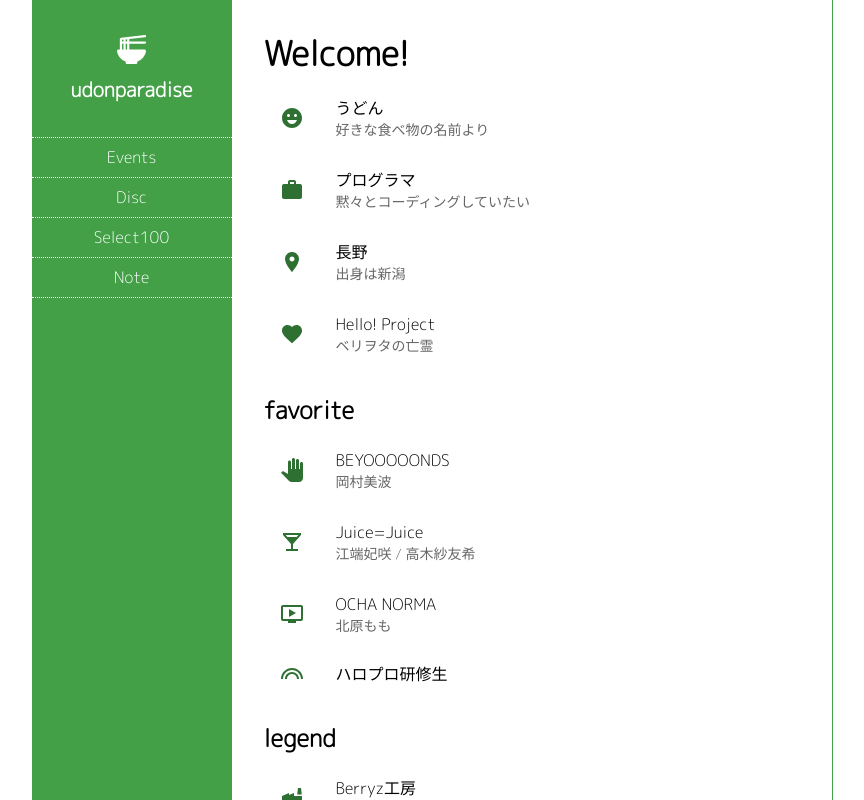
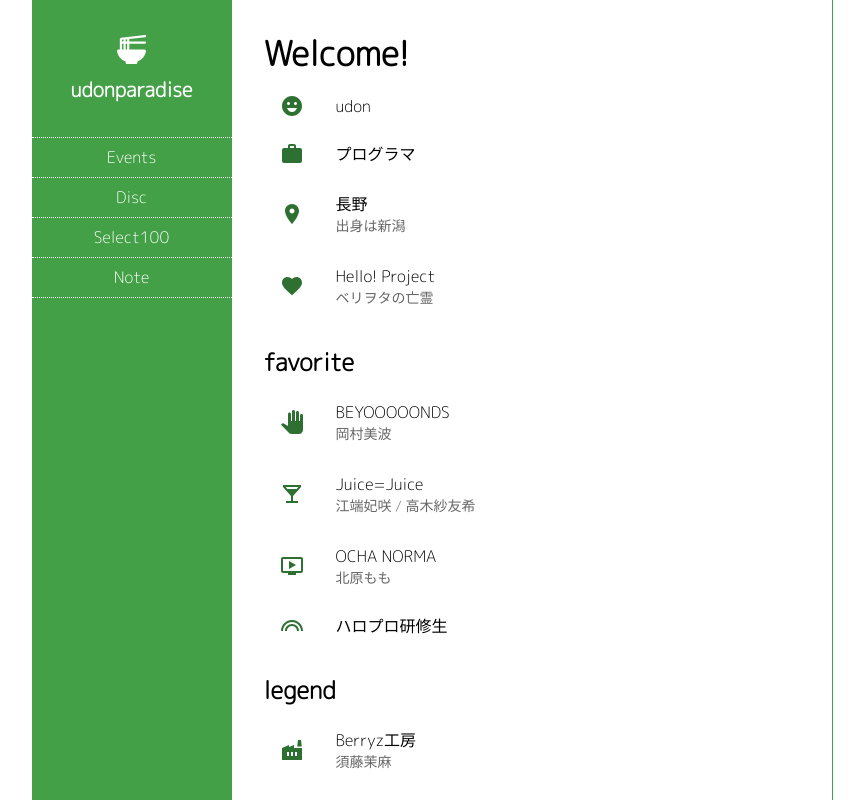
Before and after one commit to udonparadise/home, a React (Create React App) app: page / in a window 1280 px wide. Shown: the whole page, without its empty margins (208-1072 px from the left). Built offline with nearby package versions, Linux system fonts and the light colour scheme.

Commit message:
fix Note and Update profile

```diff
--- a/package.json
+++ b/package.json
@@ -21,7 +21,7 @@
     "react-icons": "^4.3.1",
     "react-router-dom": "^6.2.1",
     "react-scripts": "5.0.0",
-    "react-twitter-widgets": "^1.10.0",
+    "react-twitter-embed": "^4.0.4",
     "typescript": "^4.5.5",
     "web-vitals": "^2.1.4"
   },
--- a/src/pages/note/Note.tsx
+++ b/src/pages/note/Note.tsx
@@ -1,19 +1,14 @@
 import Layout from '../../layouts/Layout';
-import { Timeline } from 'react-twitter-widgets';
-
+import { TwitterTimelineEmbed } from 'react-twitter-embed';
 const Note = () => {
   return (
     <Layout>
-      <Timeline
-            dataSource={{
-              sourceType: 'profile',
-              screenName: 'udonparadise98'
-            }}
-            options={{
-              height: '800'
-            }}
-          />
-      </Layout>
+      <TwitterTimelineEmbed
+        sourceType="profile"
+        screenName="udonparadise98"
+        options={{height: "90vh"}}
+      />
+    </Layout>
   );
 };
 
--- a/src/pages/top/Top.tsx
+++ b/src/pages/top/Top.tsx
@@ -13,8 +13,8 @@
 import Layout from '../../layouts/Layout';
 
 const data = [
-  { icon: <EmojiEmotionsIcon />, primary: 'うどん', secondary: '好きな食べ物の名前より' },
-  { icon: <WorkIcon />, primary: 'プログラマ', secondary: '黙々とコーディングしていたい' },
+  { icon: <EmojiEmotionsIcon />, primary: 'udon', secondary: '' },
+  { icon: <WorkIcon />, primary: 'プログラマ', secondary: '' },
   { icon: <RoomIcon />, primary: '長野', secondary: '出身は新潟' },
   { icon: <FavoriteIcon />, primary: 'Hello! Project', secondary: 'ベリヲタの亡霊' },
 ];
```
Also changed, not shown: 1 other file (tests, documents, lock files or other folders).
